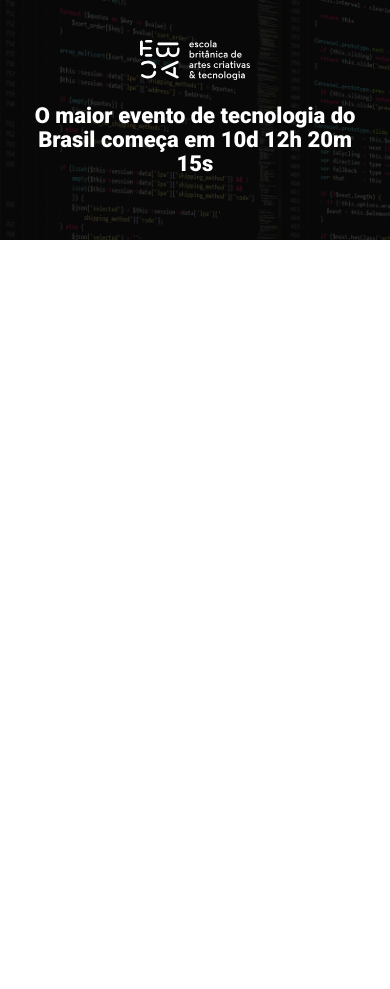
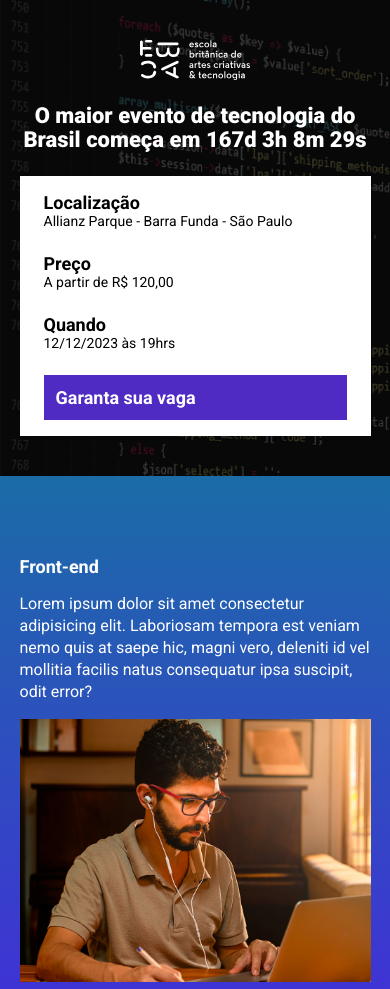
Before and after one commit to michel997/ebac_tech_talks, a website built with Parcel: page src/index.html in a window 390 px wide. Shown: the top 989 px of the page. Before the commit the page ends 844 px from the top, so only its background shows below. Built offline with nearby package versions, Linux system fonts and the light colour scheme.

Commit message:
criando a contagem regressiva

```diff
--- a/package.json
+++ b/package.json
@@ -2,9 +2,9 @@
   "name": "landingpage_ebac_talks",
   "version": "1.0.0",
   "description": "",
-  "main": "index.js",
   "scripts": {
-    "dev": "parcel src/index.html src/styles/main.scss src/scripts/main.js",
+    "dev": "parcel src/index.html src/styles/*.scss src/scripts/main.js",
+    "build": "parcel build src/index.html",
     "test": "echo \"Error: no test specified\" && exit 1"
   },
   "keywords": [],
--- a/src/index.html
+++ b/src/index.html
@@ -10,19 +10,87 @@
     <link href="https://fonts.googleapis.com/css2?family=Roboto:wght@400;700;900&display=swap" rel="stylesheet">
 
     <link rel="stylesheet" href="styles/main.scss">
+    <link rel="stylesheet" href="https://unpkg.com/aos@next/dist/aos.css" />
 </head>
 <body>
     <header class="hero">
         <div class="container">
             <img class="hero__logo" src="./images/ebac_logo.svg" alt="EBAC">
             <p class="hero__text">
-                O maior evento de tecnologia do Brasil começa em 10d 12h 20m 15s
+                O maior evento de tecnologia do Brasil começa em <span id="contador"></span>
             </p>
+            <div class="infos-bar">
+                <ul class="infos-bar__infos">
+                    <li class="infos-bar__infos__item">
+                        <b>Localização</b>
+                        Allianz Parque - Barra Funda - São Paulo
+                    </li>
+                    <li class="infos-bar__infos__item">
+                        <b>Preço</b>
+                        A partir de R$ 120,00
+                    </li>
+                    <li class="infos-bar__infos__item">
+                        <b>Quando</b>
+                        12/12/2023 às 19hrs
+                    </li>
+                </ul>
+                <a class="button button--primary" href="#">
+                    Garanta sua vaga
+                </a>
+            </div>
         </div>
     </header>
 
+    <section class="event event--frontend">
+        <div class="container" data-aos="fade-right">
+            <div class="event__details">
+                <h2 class="event__details__title">Front-end</h2>
+                <p class="event__details__description">
+                    Lorem ipsum dolor sit amet consectetur adipisicing elit. Laboriosam tempora est veniam nemo quis at saepe hic, magni vero, deleniti id vel mollitia facilis natus consequatur ipsa suscipit, odit error?
+                </p>
+            </div>
+            <img class="event__image" src="./images/frontend.png" alt="Front-end">
+        </div>
+    </section>
+
+    <section class="event event--ui-ux event--image-left">
+        <div class="container" data-aos="fade-left">
+            <div class="event__details">
+                <h2 class="event__details__title">UI/UX</h2>
+                <p class="event__details__description">
+                    Lorem ipsum dolor sit amet consectetur adipisicing elit. Laboriosam tempora est veniam nemo quis at saepe hic, magni vero, deleniti id vel mollitia facilis natus consequatur ipsa suscipit, odit error?
+                </p>
+            </div>
+            <img class="event__image" src="./images/frontend.png" alt="Front-end">
+        </div>
+    </section>
+
+    <section class="event event--data-science">
+        <div class="container" data-aos="fade-right">
+            <div class="event__details">
+                <h2 class="event__details__title">Data Science</h2>
+                <p class="event__details__description">
+                    Lorem ipsum dolor sit amet consectetur adipisicing elit. Laboriosam tempora est veniam nemo quis at saepe hic, magni vero, deleniti id vel mollitia facilis natus consequatur ipsa suscipit, odit error?
+                </p>
+            </div>
+            <img class="event__image" src="./images/frontend.png" alt="Front-end">
+        </div>
+    </section>
+
+    <section class="event event--backend event--image-left">
+        <div class="container" data-aos="fade-left">
+            <div class="event__details">
+                <h2 class="event__details__title">Back-end</h2>
+                <p class="event__details__description">
+                    Lorem ipsum dolor sit amet consectetur adipisicing elit. Laboriosam tempora est veniam nemo quis at saepe hic, magni vero, deleniti id vel mollitia facilis natus consequatur ipsa suscipit, odit error?
+                </p>
+            </div>
+            <img class="event__image" src="./images/frontend.png" alt="Front-end">
+        </div>
+    </section>
 
 
+    <script src="https://unpkg.com/aos@next/dist/aos.js"></script>
     <script src="scripts/main.js"></script>
 </body>
 </html>
--- a/src/scripts/main.js
+++ b/src/scripts/main.js
@@ -1 +1,27 @@
-console.log("olá mundo");
+AOS.init();
+
+const dataDoEvento = new Date("Dec 12, 2023 19:00:00");
+const timeStampDoEvento = dataDoEvento.getTime();
+
+const contaAsHoras = setInterval(function() {
+    const agora = new Date();
+    const timeStampDoAtual = agora.getTime();
+
+    const distanciaAteOEvento = timeStampDoEvento - timeStampDoAtual;
+
+    const diaEmMs = 1000 * 60 * 60 * 24;
+    const horaEmMs = 1000 * 60 * 60;
+    const minutoEmMs = 1000 * 60;
+
+    const diasAteOEvento = Math.floor(distanciaAteOEvento / diaEmMs);
+    const horasAteOEvento = Math.floor((distanciaAteOEvento % diaEmMs) / horaEmMs)
+    const minutosAteOEvento = Math.floor((distanciaAteOEvento % horaEmMs) / minutoEmMs);
+    const segundosAteOEvento = Math.floor((distanciaAteOEvento % minutoEmMs) / 1000)
+
+    document.getElementById('contador').innerHTML = `${diasAteOEvento}d ${horasAteOEvento}h ${minutosAteOEvento}m ${segundosAteOEvento}s`
+
+    if (distanciaAteOEvento < 0) {
+        clearInterval(contaAsHoras);
+        document.getElementById('contador').innerHTML = 'Evento expirado'
+    }
+}, 1000)
--- /dev/null
+++ b/src/styles/_event.scss
@@ -0,0 +1,63 @@
+@use 'variables';
+
+.event {
+    padding: 80px 0;
+
+    &--frontend {
+        background-image: linear-gradient(variables.$blue1, variables.$blue2);
+    }
+
+    &--ui-ux {
+        background-image: linear-gradient(variables.$blue2, variables.$pink);
+    }
+
+    &--data-science {
+        background-image: linear-gradient(variables.$pink, variables.$yellow);
+    }
+
+    &--backend {
+        background-image: linear-gradient(variables.$yellow, variables.$pink);
+    }
+
+    &--image-left {
+        .container {
+            flex-direction: row-reverse;
+        }
+    }
+
+    .container {
+        display: flex;
+        gap: 40px;
+    }
+
+    &__image {
+        max-width: 360px;
+    }
+
+    &__details {
+        &__title {
+            font-size: 18px;
+            font-weight: bold;
+            margin-bottom: 16px;
+        }
+
+        &__description {
+            line-height: 22px;
+        }
+    }
+
+    @media (max-width: 640px) {
+        .container {
+            display: block;
+        }
+
+        &__image {
+            width: 100%;
+        }
+
+        &__details {
+            margin-right: 0;
+            margin-bottom: 16px;
+        }
+    }
+}
--- a/src/styles/_hero.scss
+++ b/src/styles/_hero.scss
@@ -1,3 +1,5 @@
+@use 'variables';
+
 .hero {
     padding-top: 64px;
     padding-bottom: 100px;
@@ -16,7 +18,7 @@
         left: 0;
         width: 100%;
         height: 100%;
-        background-color: #000;
+        background-color: variables.$secondaryTextColor;
         content: '';
         opacity: .7;
     }
--- /dev/null
+++ b/src/styles/_variables.scss
@@ -0,0 +1,8 @@
+$textColor: #fff;
+$secondaryTextColor: #000;
+
+$blue1: #1B6CA7;
+$blue2: #442BDB;
+$pink: #89223B;
+$yellow: #9C791D;
+$purple: #4F2AC3;
--- /dev/null
+++ b/src/styles/components/_buttons.scss
@@ -0,0 +1,25 @@
+@use '../variables';
+
+.button {
+    padding: 12px;
+    font-size: 18px;
+    font-weight: bold;
+    text-decoration: none;
+    text-align: center;
+    white-space: nowrap;
+
+    &--primary {
+        color: variables.$textColor;
+        background-color: variables.$purple;
+    }
+
+    @media (max-width: 640px) {
+        display: block;
+        width: 100%;
+    }
+
+    @media (max-width: 1024px) {
+        display: flex;
+        align-items: center;
+    }
+}
--- /dev/null
+++ b/src/styles/components/_infos_bar.scss
@@ -0,0 +1,42 @@
+@use '../variables';
+
+.infos-bar {
+    padding: 16px 24px;
+    background-color: variables.$textColor;
+    display: flex;
+    justify-content: space-between;
+
+    &__infos {
+        display: flex;
+        gap: 40px;
+
+        &__item {
+            font-size: 14px;
+            color: variables.$secondaryTextColor;
+
+            b {
+                color: variables.$secondaryTextColor;
+                font-size: 18px;
+                display: block;
+            }
+        }
+    }
+
+    @media (max-width: 640px) {
+        display: block;
+
+        &__infos {
+            display: block;
+
+            &__item {
+                margin-bottom: 24px;
+            }
+        }
+    }
+
+    @media (max-width: 1024px) {
+        &__infos {
+            gap: 16px;
+        }
+    }
+}
--- a/src/styles/main.scss
+++ b/src/styles/main.scss
@@ -1,10 +1,16 @@
 @use 'hero';
+@use 'components/infos_bar';
+@use 'components/buttons';
+@use 'event';
+@use 'variables';
 
 * {
     margin: 0;
     padding: 0;
     box-sizing: border-box;
     font-family: 'Roboto', sans-serif;
+    color: variables.$textColor;
+    list-style: none;
 }
 
 .container {
```
